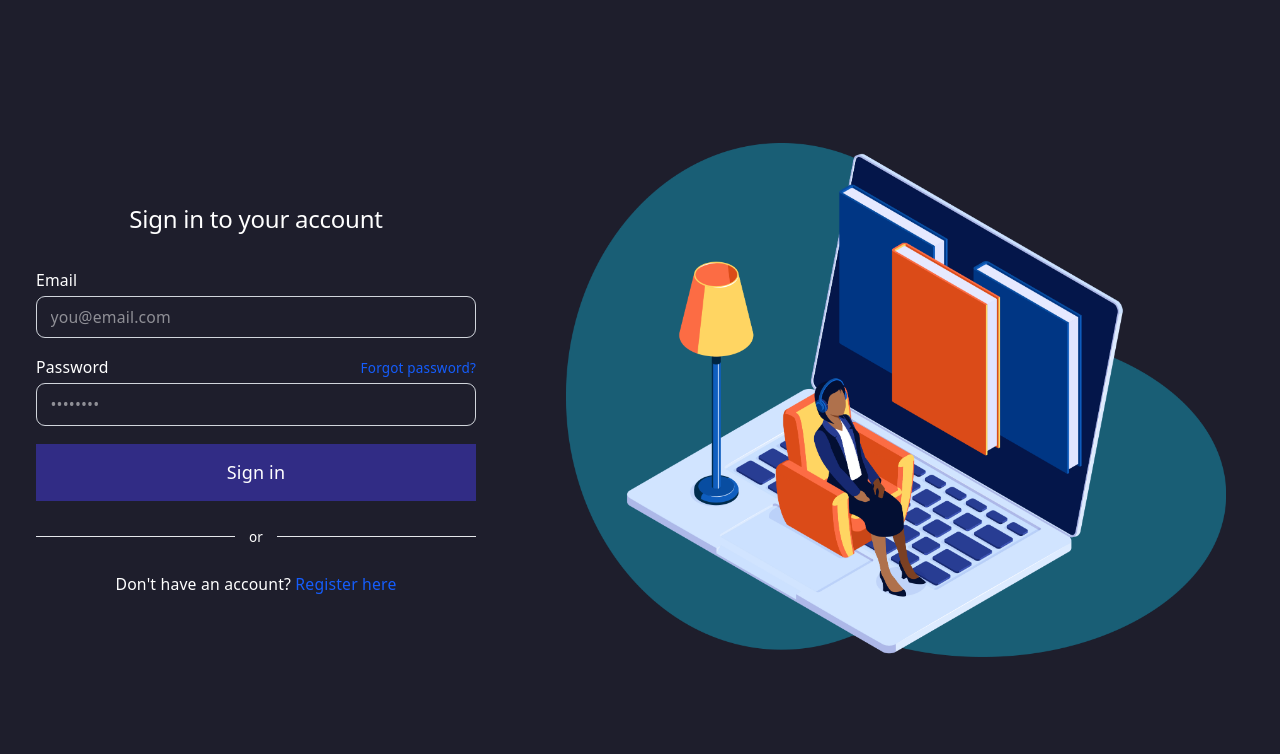
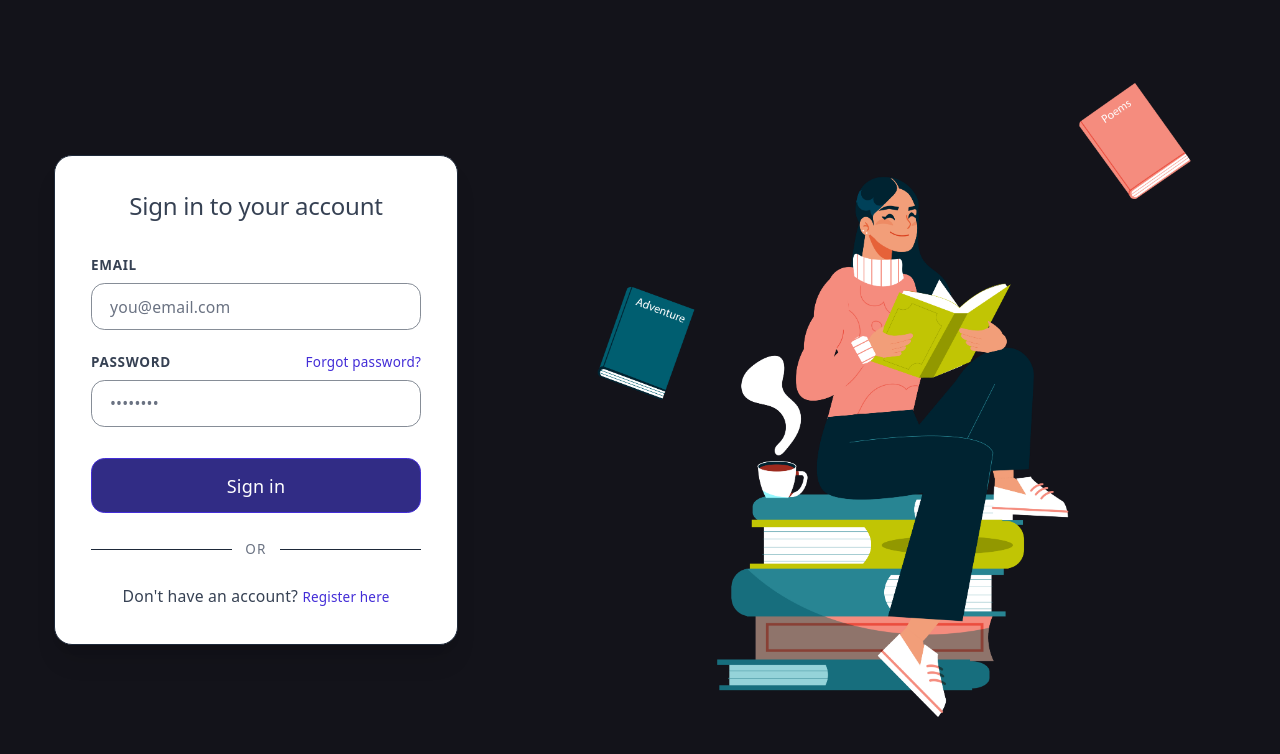
Before and after one commit to atikahadzman/react-frontend, a React (Vite) app: page /login in a window 1280 px wide. Shown: the top 754 px of the page. Built offline with nearby package versions, Linux system fonts and the light colour scheme.

Commit message:
refactor code for login page

```diff
--- a/src/context/AuthContext.jsx
+++ b/src/context/AuthContext.jsx
@@ -4,49 +4,36 @@ import api from "../api/axios";
 const AuthContext = createContext();
 
 export function AuthProvider({ children }) {
-    const [token, setToken] = useState(
-        () => localStorage.getItem("token") || null
-    );
-
+    const [token, setToken] = useState(() => localStorage.getItem("token") || null);
     const [user, setUser] = useState(() => {
         const saved = localStorage.getItem("user");
         return saved ? JSON.parse(saved) : null;
     });
 
-    const login = (data) => {
+    const [expiresAt, setExpiresAt] = useState(() => localStorage.getItem("expires_at") || null);
+
+    const loginGlobalState = (data) => {
         setToken(data.token);
         setUser(data.user);
         setExpiresAt(data.expires_at);
 
         localStorage.setItem("token", data.token);
         localStorage.setItem("user", JSON.stringify(data.user));
-
         if (data.expires_at) {
             localStorage.setItem("expires_at", data.expires_at);
         }
     };
 
     const logout = async () => {
-        try {
-            await api.post("/logout");
-        } catch {}
-
+        try { await api.post("/logout"); } catch {}
         setToken(null);
         setUser(null);
         setExpiresAt(null);
-
         localStorage.clear();
     };
 
     return (
-        <AuthContext.Provider
-            value={{
-                token,
-                user,
-                login,
-                logout,
-            }}
-        >
+        <AuthContext.Provider value={{ token, user, expiresAt, loginGlobalState, logout }}>
             {children}
         </AuthContext.Provider>
     );
--- a/src/pages/Login.jsx
+++ b/src/pages/Login.jsx
@@ -3,11 +3,12 @@ import axios from "axios";
 import { useNavigate, Link } from "react-router-dom";
 import Lottie from "lottie-react";
 import { useAuth } from "../context/AuthContext";
+import { loginUserAPI } from "../services/loginService";
+import ErrorAlert from "../alert/ErrorAlert";
 import '../index.css'
 
 const Login = () => {
-    const apiUrl = import.meta.env.VITE_API_URL;
-    const { login } = useAuth();
+    const { loginGlobalState } = useAuth(); // Hook into global context state manager
     const [email, setEmail] = useState("");
     const [password, setPassword] = useState("");
     const [error, setError] = useState("");
@@ -20,113 +21,90 @@ const Login = () => {
         setLoading(true);
 
         try {
-            const res = await axios.post(apiUrl + "/login", {
-                email,
-                password,
-            });
-            const token = res.data?.token;
-            const user = res.data?.user;
-            const expires_at = res.data?.expires_at;
-
-            if (!token || !expires_at) {
-                setError("Login error: Something went wrong. Please try again.");
-                return;
-            }
-
-            if (email != user.email) {
-                setError("Login error: Wrong email " + + JSON.stringify(res));
-                return;
-            }
-            localStorage.setItem("token", token);
-            localStorage.setItem("user", JSON.stringify(user));
-            localStorage.setItem("expires_at", expires_at);
+            const loginData = await loginUserAPI(email, password);
+            loginGlobalState(loginData);
 
             navigate("/dashboard");
         } catch (err) {
-            setError("Invalid email or password. Please try again.");
+            setError(err.message || "Invalid credentials. Please try again.");
         } finally {
             setLoading(false);
         }
     };
 
+
     return (
-        <div className="min-h-screen flex bg-[#1e1e2c] text-white">
-            {/* form */}
-            <div className="w-full md:w-2/5 flex items-center justify-center p-8">
-                <div className="w-full max-w-md">
-                    <div className="mb-8 text-center">
-                        <h2 className="text-white">
+        <div className="min-h-screen flex antialiased">
+            <div className="w-full bg-[#13131a] md:w-2/5 flex items-center justify-center p-6 md:p-12">
+                <div className="w-full max-w-sm bg-white p-8 rounded-2xl shadow-xl border border-gray-800">
+                    <div className="mb-8">
+                        <h2 className="text-2xl font-bold text-gray-700 tracking-tight">
                             Sign in to your account
                         </h2>
                     </div>
 
                     {error && (
-                        <div className="mb-4 px-4 py-3 bg-red-50 border border-red-200 rounded-lg">
-                            <p className="text-sm text-red-600">{error}</p>
+                        <div className="mb-5 px-4 py-3 bg-red-950/40 border border-red-800/60 rounded-xl">
+                            <p className="text-sm text-red-400">{error}</p>
                         </div>
                     )}
 
-                    <form onSubmit={handleLogin} className="space-y-4">
-                        {/* email */}
-                        <div>
-                            <div className="flex items-center justify-between mb-1">
-                                <label className="block text-sm font-medium">
+                    <form onSubmit={handleLogin} className="space-y-5">
+                        <div className="flex items-center justify-between mb-2">
+                            <label className="block text-xs font-semibold text-gray-700 uppercase tracking-wider">
                                 Email
                             </label>
                         </div>
-
+                        <div>
                             <input
                                 type="email"
                                 placeholder="you@email.com"
                                 value={email}
                                 onChange={(e) => setEmail(e.target.value)}
                                 required
-                                    className="w-full px-3 py-2 border border-gray-300 rounded-lg text-sm"
+                                className="w-full px-4 py-2.5 border border-gray-700/60 rounded-xl text-sm text-gray-500 placeholder-gray-500 focus:outline-none focus:border-indigo-500 focus:ring-1 focus:ring-indigo-500 pr-12 transition-all"
                             />
                         </div>
 
-                        {/* password */}
                         <div>
-                            <div className="flex items-center justify-between mb-1">
-                                <label className="block text-sm font-medium">
+                            <div className="flex items-center justify-between mb-2">
+                                <label className="block text-xs font-semibold text-gray-700 uppercase tracking-wider">
                                     Password
                                 </label>
-
-                                <a href="#" className="text-xs text-blue-600 hover:underline">
+                                <a href="#" className="text-xs text-indigo-700 hover:text-indigo-500 font-medium hover:underline transition-colors">
                                     Forgot password?
                                 </a>
                             </div>
-
                             <input
                                 type="password"
                                 placeholder="••••••••"
                                 value={password}
                                 onChange={(e) => setPassword(e.target.value)}
                                 required
-                                className="w-full px-3 py-2 border border-gray-300 rounded-lg text-sm"
+                                className="w-full px-4 py-2.5 border border-gray-700/60 rounded-xl text-sm text-gray-500 placeholder-gray-500 focus:outline-none focus:border-indigo-500 focus:ring-1 focus:ring-indigo-500 pr-12 transition-all"
                             />
                         </div>
 
                         <button
                             type="submit"
                             disabled={loading}
-                            className="w-full py-2.5 px-4 border-2 bg-indigo-900 border-indigo-900 px-6 py-3 hover:bg-white hover:text-indigo-900 transition"
+                            className="w-full mt-2 py-3 px-4 border border-indigo-700 bg-indigo-900 hover:bg-indigo-500 text-white font-medium rounded-xl active:scale-[0.98] transition-all disabled:opacity-50 disabled:pointer-events-none"
                         >
                             {loading ? "Signing in..." : "Sign in"}
                         </button>
                     </form>
 
                     <div className="flex items-center my-6">
-                        <div className="flex-1 border-t border-gray-200"/>
-                        <span className="px-3 text-xs">or</span>
-                        <div className="flex-1 border-t border-gray-200"/>
+                        <div className="flex-1 border-t border-gray-800"/>
+                        <span className="px-3 text-xs text-gray-500 font-medium uppercase tracking-widest">or</span>
+                        <div className="flex-1 border-t border-gray-800"/>
                     </div>
 
-                    <p className="text-center text-sm">
+                    <p className="text-center text-sm text-gray-700">
                         Don't have an account?{" "}
                         <Link
                             to="/register"
-                            className="text-blue-600 font-medium hover:underline"
+                            className="text-xs text-indigo-700 hover:text-indigo-500 font-medium hover:underline transition-colors"
                         >
                             Register here
                         </Link>
@@ -134,16 +112,15 @@ const Login = () => {
                 </div>
             </div>
 
-            {/* image */}
-            <div className="hidden md:flex md:w-3/5 items-center justify-center p-12">
+            <div className="hidden md:flex md:w-3/5 items-center justify-center p-12 bg-[#13131a]">
                 <img
-                    src="/reading.png"
+                    src="/login-bg.png"
                     alt="Reading illustration"
-                    className="max-w-full h-auto"
+                    className="max-w-full xl:max-w-xl h-full object-contain"
                 />
             </div>
         </div>
     );
-};
+}
 
 export default Login;
--- /dev/null
+++ b/src/services/loginService.jsx
@@ -0,0 +1,19 @@
+import api from "../api/axios";
+
+export const loginUserAPI = async (email, password) => {
+    const response = await api.post('/login', { email, password });
+
+    const token = response.data?.token;
+    const user = response.data?.user;
+    const expires_at = response.data?.expires_at;
+
+    if (!token || !expires_at) {
+        throw new Error("Login error: Missing token information.");
+    }
+
+    if (email !== user?.email) {
+        throw new Error("Login error: Email mismatch from server validation.");
+    }
+
+    return response.data;
+};
```
Also changed, not shown: public/login-bg.png (added). Lines whose indentation alone changed are shown as unchanged.
